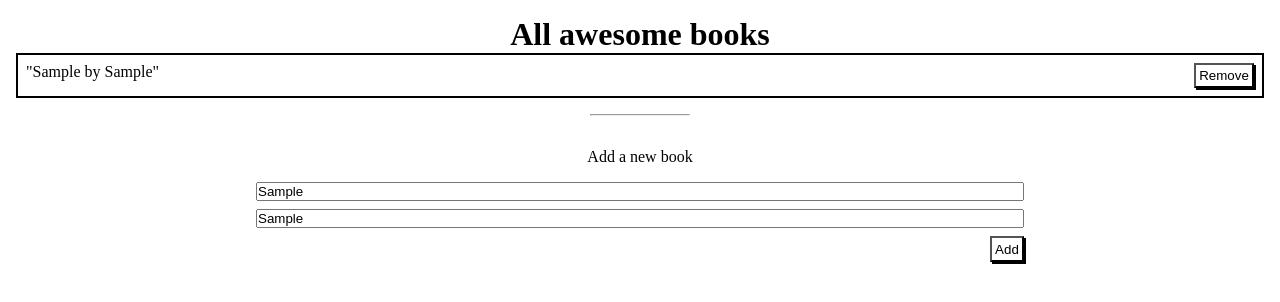
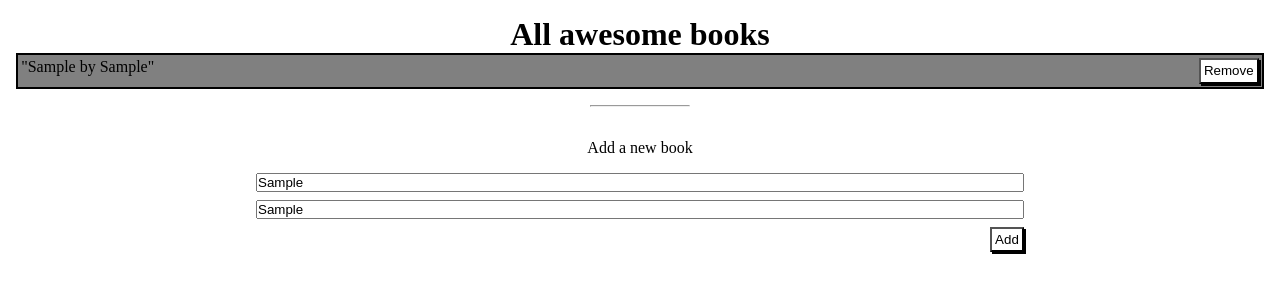
Before and after one commit to karam084/awesome-books-es6, a website with bundled scripts: page index.html in a window 1280 px wide. Both pictures are taken after typing "Sample", "Sample" into the empty fields and a click on the input "Add". Built offline with nearby package versions, Linux system fonts and the light colour scheme.

Commit message:
Start style for list background

```diff
--- a/app.js
+++ b/app.js
@@ -12,6 +12,13 @@ class Book {
     this.index = null;
   }
 
+  #displayBackground(target) {
+    console.log(this.index % 2 === 0);
+    if (this.index % 2 === 0) {
+      target.style.backgroundColor = 'grey';
+    }
+  }
+
   #preserveBookData() {
     this.booksData = JSON.stringify(data);
     window.localStorage.setItem('books', this.booksData);
@@ -24,14 +31,15 @@ class Book {
   }
 
   displayBookValues() {
-    this.bookCard = `
-    <div class="book-card">
+    this.bookCard = document.createElement('div');
+    this.bookCard.classList.add('book-card');
+    this.bookCard.innerHTML = `
       <h2 class="book">"${this.title} by ${this.author}"</h2>
       <button class="btn-remove" id="btn-rem-${this.index}" data-index="${this.index}"
       type="button">Remove</button>
-    </div>
   `;
-    bookSection.insertAdjacentHTML('beforeend', this.bookCard);
+    bookSection.appendChild(this.bookCard);
+    this.#displayBackground(this.bookCard);
   }
 
   deleteBookValues(target) {
--- a/main.css
+++ b/main.css
@@ -26,7 +26,6 @@ button,
 
 .books {
   border: 2px solid black;
-  padding: 0.3rem;
 }
 
 .book-card {
```
